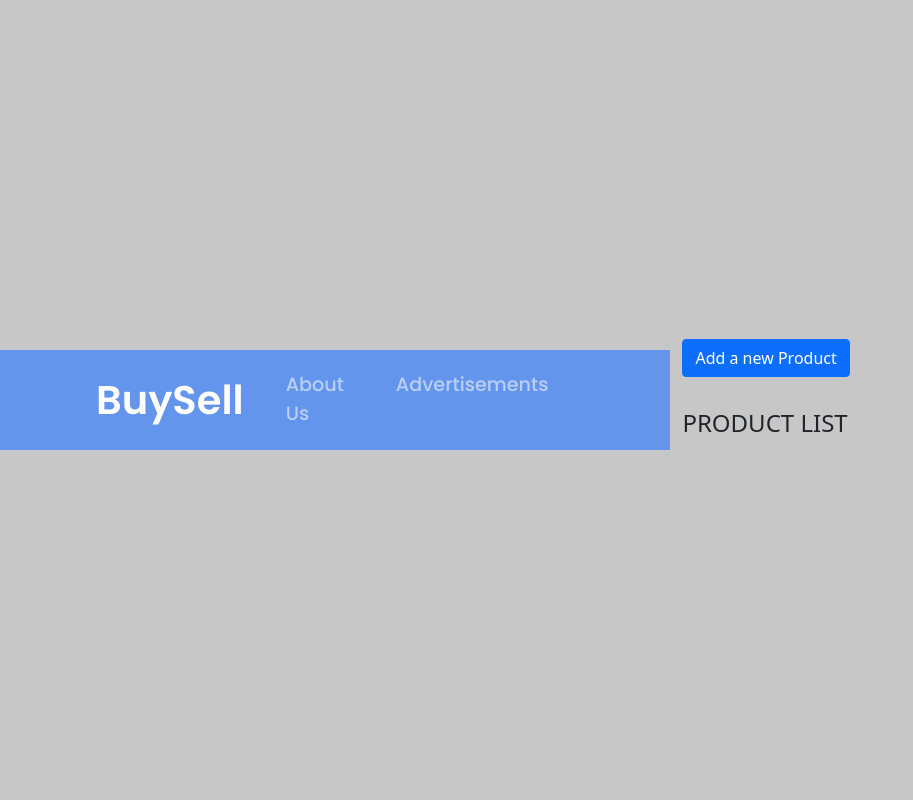
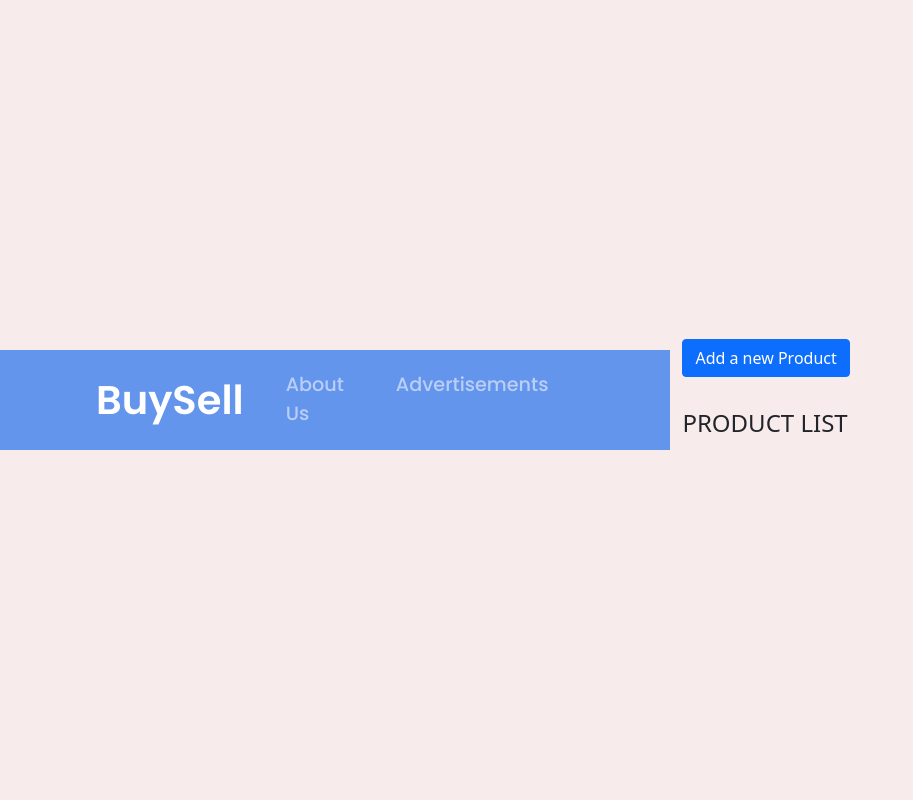
Before and after one commit to kiransahmbi/Sales-Website-Backend, a Node server app: page /advertisement/list in a window 1280 px wide. Shown: the whole page, without its empty margins (0-913 px from the left). Run offline with Node 20, Linux system fonts and the light colour scheme; data that the repository does not hold is empty; some libraries are stand-ins or nearby versions.

Commit message:
Update advertisements.ejs

```diff
--- a/views/advertisement/advertisements.ejs
+++ b/views/advertisement/advertisements.ejs
@@ -3,7 +3,7 @@
 
 <%- include ../partials/header.ejs %>
 
-    <body style="background-color:rgba(2, 3, 0, 0.219);">
+    <body style="background-color:rgba(247, 231, 231, 0.795);">
         <%- include ../partials/navbar.ejs %>
             <link rel="stylesheet" href="/public/stylesheets/list.css">
             <div class="container">
```
